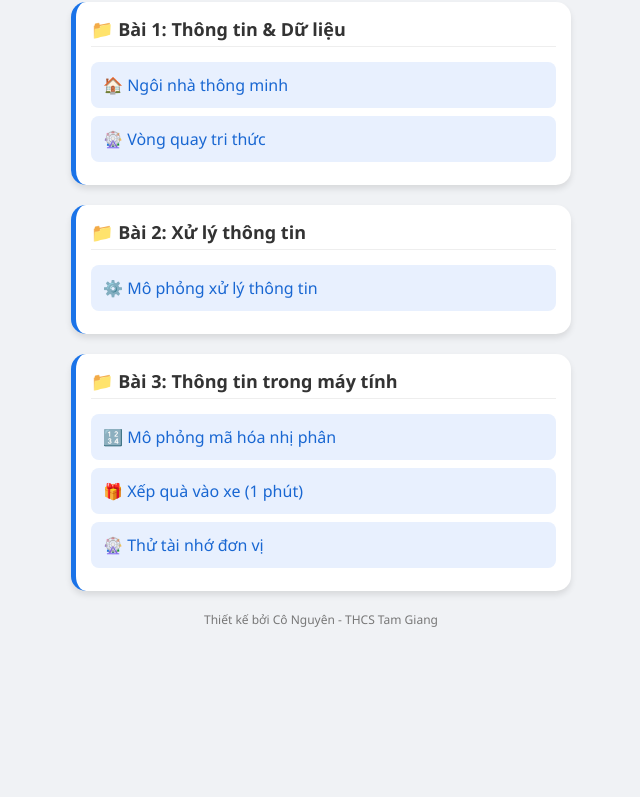
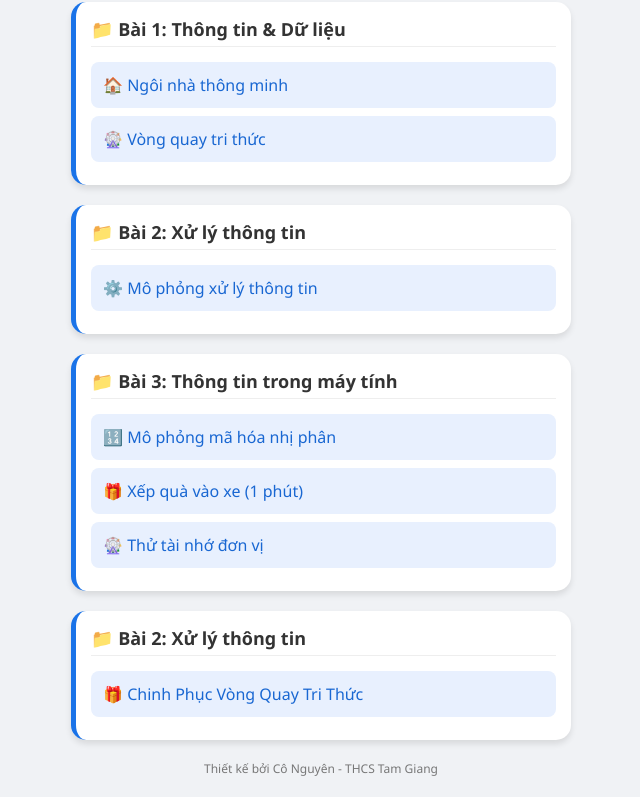
Before and after one commit to hainguyen03299-beep/Khoi6-TinHoc, a plain HTML site: page index.html in a window 1280 px wide. Shown: the part 77-874 px from the top of the page, without its empty margins (319-959 px from the left). Before the commit the page ends 800 px from the top, so only its background shows below. Drawn offline with Linux system fonts and the light colour scheme.

Commit message:
Update index.html

```diff
--- a/index.html
+++ b/index.html
@@ -38,7 +38,10 @@
               <a class="game-link" href="https://hainguyen03299-beep.github.io/Khoi6-TinHoc/Game_XepQuaVaoXe_1Phut.html">🎁 Xếp quà vào xe (1 phút)</a>
               <a class="game-link" href="https://hainguyen03299-beep.github.io/Khoi6-TinHoc/ThuTaiNhoDonVi.html">🎡 Thử tài nhớ đơn vị</a>
         </div>
-
+         <div class="category">
+            <h2>📁 Bài 2: Xử lý thông tin</h2>
+            <a class="game-link" href="https://hainguyen03299-beep.github.io/Khoi6-TinHoc/VongQuayCungCo.html">🎁 Chinh Phục Vòng Quay Tri Thức</a>
+        </div>
         <div class="footer">Thiết kế bởi Cô Nguyên - THCS Tam Giang</div>
     </div>
 
```
